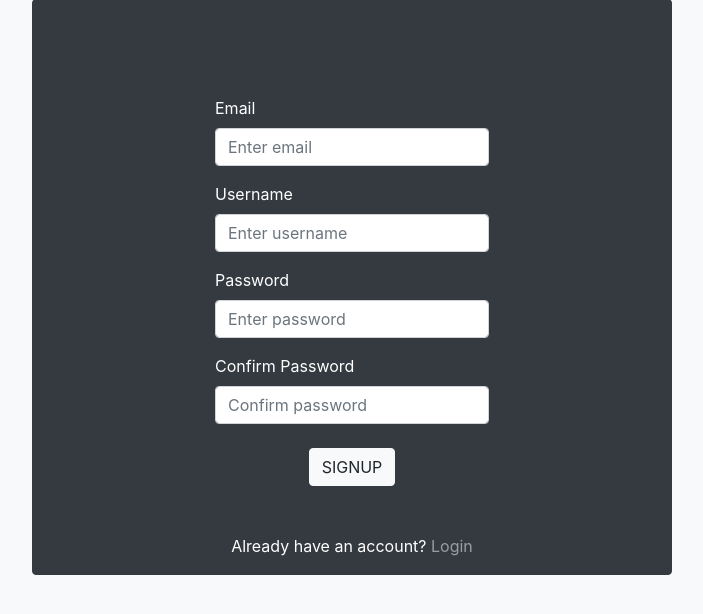
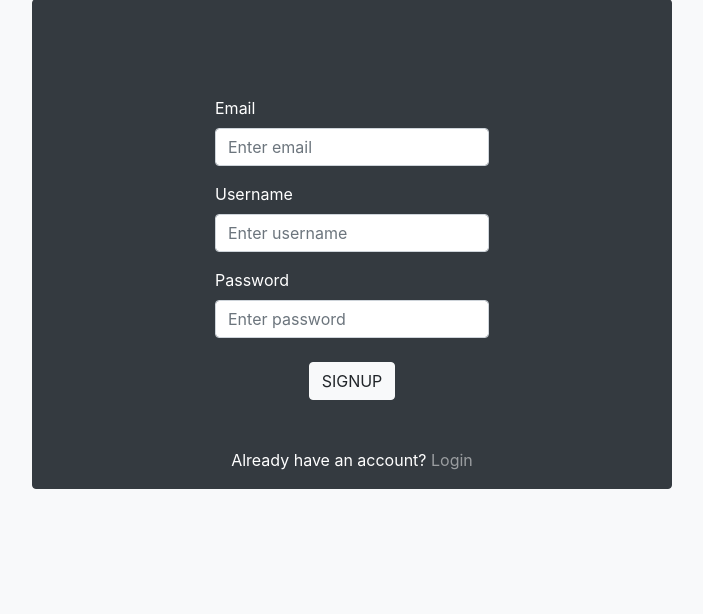
Before and after one commit to YuvaraajE/Flash-Card-2, a Flask app: template templates/security/register_user.html in a window 1280 px wide. Shown: the part 17-631 px from the top of the page, without its empty margins (288-991 px from the left). Run offline with Flask 2, Linux system fonts and the light colour scheme; the template is opened without the code that fills it: most values are stand-ins (such as "Sample title", 1, 10 or a date in 2020); form fields are guessed from the names that the template uses; some libraries are stand-ins or nearby versions.

Commit message:
Fixed Registeration and Partially completed auth token

```diff
--- a/main.py
+++ b/main.py
@@ -13,6 +13,8 @@ app.config['SECURITY_REGISTERABLE'] = True
 app.config['SECURITY_PASSWORD_HASH'] = "plaintext"
 app.config['SECURITY_SEND_REGISTER_EMAIL'] = False
 app.config['SQLALCHEMY_TRACK_MODIFICATIONS'] = False
+app.config['WTF_CSRF_ENABLED'] = False
+app.config['SECURITY_TOKEN_AUTHENTICATION_HEADER'] = "Authentication-Token"
 
 db = SQLAlchemy(app)
 db.init_app(app)
@@ -26,6 +28,7 @@ from wtforms.validators import DataRequired
 
 class ExtendedRegisterForm(RegisterForm):
     username = StringField('Username', [DataRequired()])
+    fs_unique = StringField('Unique String', [DataRequired()])
 
 # -------------------- Models -------------------------
 roles_user = db.Table('roles_user'
--- a/templates/security/login_user.html
+++ b/templates/security/login_user.html
@@ -6,7 +6,7 @@
   <div class="container w-50 p-3 my-3 bg-dark text-white border border-dark rounded">
     <h1 class="p-4 text-center">{{ _('Login') }}</h1>
     <div class="d-flex p-2 justify-content-center">
-      <form action="{{ url_for_security('login') }}" method="POST" name="login_user_form" id="login_form">
+      <form action="{{ url_for_security('login') }}?include_auth_token" method="POST" name="login_user_form" id="login_form">
           {{ login_user_form.hidden_tag() }}
           <div class="form-group">
             <label>Email</label>
--- a/templates/security/register_user.html
+++ b/templates/security/register_user.html
@@ -6,27 +6,24 @@
     <div class="container w-50 p-3 my-3 bg-dark text-white border border-dark rounded">
     <h1 class="p-4 text-center">{{ _('Sign Up') }}</h1>
     <div class="d-flex p-2 justify-content-center">
-      <form action="{{ url_for_security('register') }}" method="POST" name="register_user_form" id="register_form">
+      <form action="/register_user" method="POST" name="register_user_form" id="register_form">
         <div class="form-group">
           {{ register_user_form.hidden_tag() }}
         </div>
         <div class="form-group">
           <label>Email</label>
-          {{register_user_form.email(class="form-control", placeholder="Enter email") }}
+          <!-- {{register_user_form.email(class="form-control", placeholder="Enter email") }}  -->
+          <input type="email" class="form-control" placeholder="Enter email" name="u_email">
         </div>
         <div class="form-group">
           <label>Username</label>
-          {{register_user_form.username(class="form-control", placeholder="Enter username")}}
+          <!-- {{register_user_form.username(class="form-control", placeholder="Enter username")}} -->
+          <input type="text" class="form-control" placeholder="Enter username" name="u_name">
         </div>
         <div class="form-group">
           <label>Password</label>
-          {{ register_user_form.password(class="form-control", placeholder="Enter password") }}
-        </div>
-        <div class="form-group">
-          {% if register_user_form.password_confirm %}
-          <label>Confirm Password</label>
-          {{ register_user_form.password_confirm(class="form-control", placeholder="Confirm password") }}
-        {% endif %}
+          <!-- {{ register_user_form.password(class="form-control", placeholder="Enter password") }} -->
+          <input type="password" class="form-control" placeholder="Enter password" name="u_pwd">
         </div>
       </div>
       <div class="text-center">
```
Also changed, not shown: application/controllers.py (+27 -2 lines), templates/index.html (+8 -0 lines), database.sqlite3.
